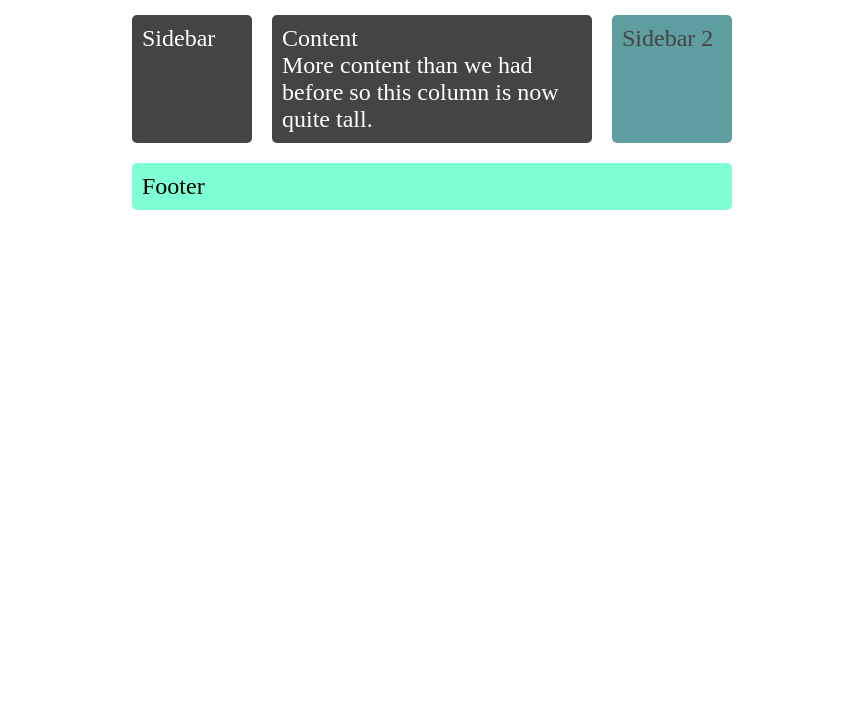
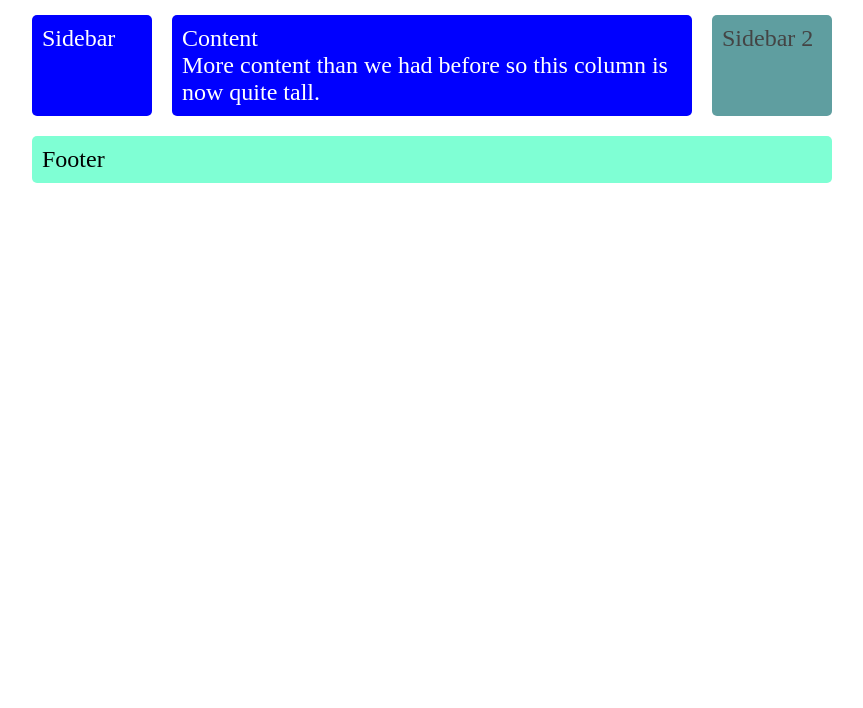
Before and after one commit to craftwill/exercice-3, a plain HTML site: page index.htm in a window 1280 px wide. Shown: the part 92-800 px from the top of the page, without its empty margins (208-1071 px from the left). Drawn offline with Linux system fonts and the light colour scheme.

Commit message:
Ajout de la couleur bleu aux box

```diff
--- a/style.css
+++ b/style.css
@@ -67,8 +67,14 @@ main{
     }
 }
 
+@media only screen and (min-width: 800px){
+    .wrapper {
+        max-width: 800px;
+    }
+}
+
 .box {
-    background-color: #444;
+    background-color: blue;
     color: #fff;
     border-radius: 5px;
     padding: 10px;
```
